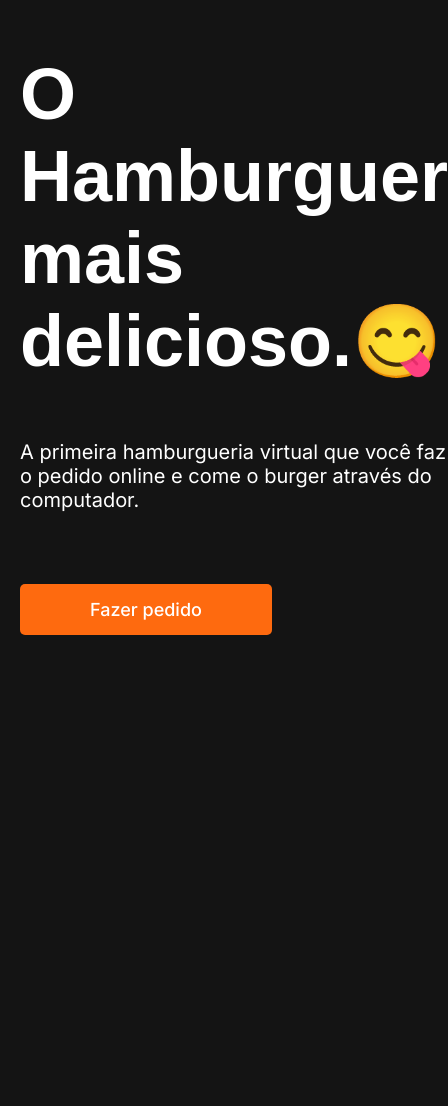
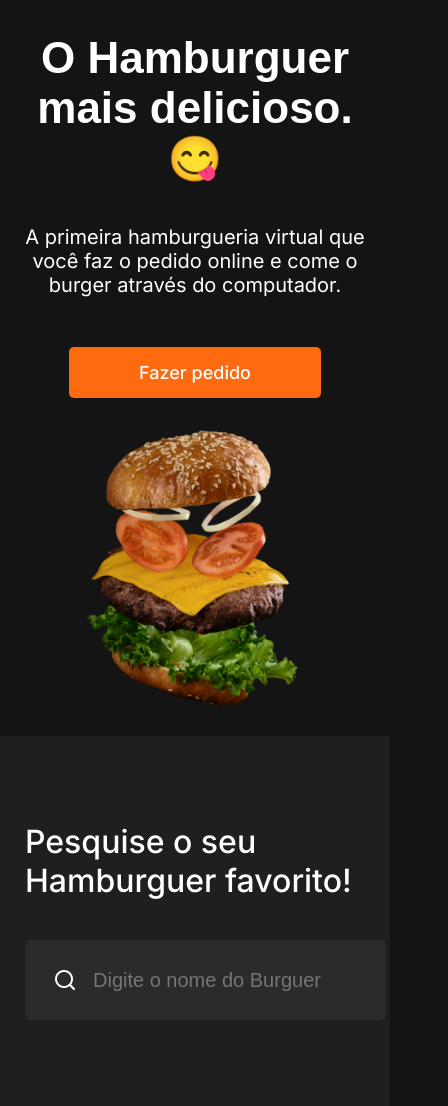
Before and after one commit to hulysses/cia-burguer, a plain HTML site: page index.html in a window 390 px wide. Shown: the part 134-1240 px from the top of the page, 448 px wide, since content can reach past the window. Before the commit the page ends 844 px from the top, so only its background shows below. Drawn offline with Linux system fonts and the light colour scheme; a web font is replaced by a local one.

Commit message:
add filters section and update hero layout; fix background color variable

```diff
--- a/assets/css/styles.css
+++ b/assets/css/styles.css
@@ -24,7 +24,7 @@
   /* Backgrounds */
   --color-bg-primary: #141414;
   --color-bg-secondary: #1f1f1f;
-  --color-bg-card-hover: #2b2b2b;
+  --color-bg-tertionary: #2b2b2b;
 
   /* Borders */
   --color-border-primary: #fff;
@@ -116,6 +116,11 @@ nav a:hover,
   justify-content: space-between;
 }
 
+.hero__description,
+.hero__image {
+  flex: 1;
+}
+
 .hero__description.flex {
   flex-direction: column;
   gap: 56px;
@@ -144,16 +149,57 @@ nav a:hover,
   align-self: flex-start;
 }
 
-.hero__image {
-  max-height: 518px;
+.hero__description a:hover {
+  opacity: 0.8;
 }
 
 .hero__image img {
-  max-width: 100%;
+  width: auto;
+  max-height: 678px;
+}
+
+.filters-section {
+  background-color: var(--color-bg-secondary);
+  padding: 86px 0;
+}
+
+.filters-section__content.flex {
+  flex-direction: column;
+  gap: 40px;
+}
+
+.filters-section__content h2 {
+  font-size: var(--font-size-lg);
+  font-weight: 500;
+  color: var(--color-text-primary);
+  max-width: 389px;
+}
+
+.filters-section__content > .flex {
+  justify-content: space-between;
+}
+
+.filters-section__content-input {
+  background-color: var(--color-bg-tertionary);
+  max-width: 488px;
+  padding: 28px;
+  border-radius: 5px;
+}
+
+.filters-section__content-input input {
+  padding-left: 16px;
+  background-color: inherit;
+  border: none;
+  outline: none;
+  font-size: var(--font-size-sm);
 }
 
 /* Responsiveness */
 @media (max-width: 830px) {
+  .container {
+    padding: 0 25px;
+  }
+
   .header nav {
     display: none;
   }
@@ -161,4 +207,37 @@ nav a:hover,
   .header__menu-mobile {
     display: flex;
   }
+
+  .hero.flex {
+    flex-direction: column;
+    justify-content: center;
+    align-items: center;
+    gap: 24px;
+  }
+
+  .hero__description.flex {
+    align-items: center;
+    gap: 40px;
+  }
+
+  .hero__description h1 {
+    font-size: var(--font-size-xl);
+    max-width: 355px;
+    text-align: center;
+    margin-top: 30px;
+  }
+
+  .hero__description p {
+    text-align: center;
+    max-width: 369px;
+  }
+
+  .hero__description a {
+    margin-top: 10px;
+    align-self: center;
+  }
+
+  .hero__image img {
+    max-height: 290px;
+  }
 }
--- a/index.html
+++ b/index.html
@@ -52,6 +52,23 @@
             </div>
         </section>
 
+        <section class="filters-section">
+            <div class="container">
+                <div class="filters-section__content flex">
+                    <h2>Pesquise o seu Hamburguer favorito!</h2>
+                    <div class="flex">
+                        <div class="filters-section__content-input flex">
+                            <img src="./assets/icons/search.png" alt="Ícone de pesquisa">
+                            <input type="text" placeholder="Digite o nome do Burguer">
+                        </div>
+                        <!-- <div class="filters-section__content-input flex">
+                            <input type="" placeholder="Digite o nome do Burguer">
+                            <img src="./assets/icons/search.png" alt="Selecionar categoria">
+                        </div> -->
+                    </div>
+                </div>
+            </div>
+        </section>
     </main>
 </body>
 
```
Also changed, not shown: assets/icons/search.png (added), assets/icons/select.png (added).
